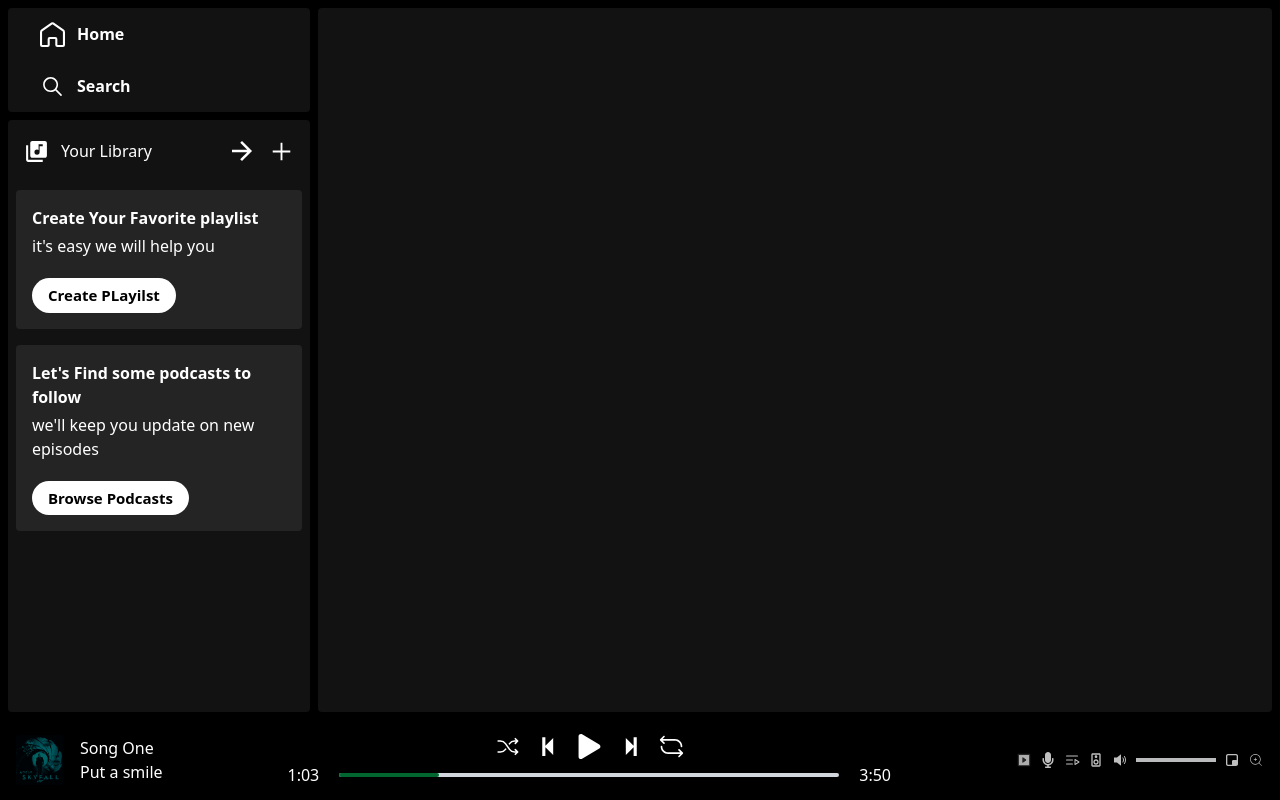
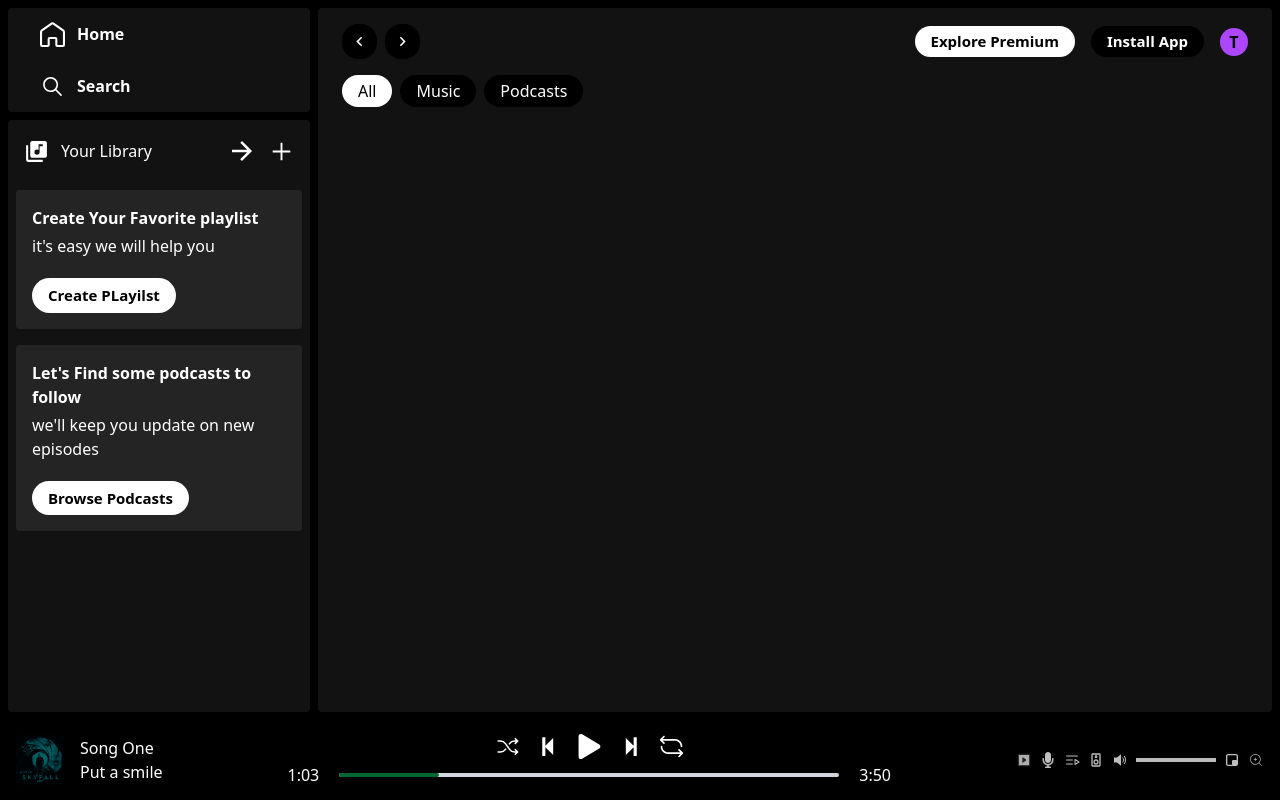
Before and after one commit to Tsedeniyagashaw/spotify-clone, a React (Vite) app: page /album/1 in a window 1280 px wide. Built offline with nearby package versions, Linux system fonts and the light colour scheme.

Commit message:
Add Album Item

```diff
--- a/src/components/Display.jsx
+++ b/src/components/Display.jsx
@@ -1,6 +1,7 @@
 import React from 'react'
 import { Route,Routes } from 'react-router-dom'
 import DisplayHome from './DisplayHome'
+import DisplayAlbum from './DisplayAlbum'
 
 const Display = () => {
   return (
@@ -8,6 +9,7 @@ const Display = () => {
     overflow-auto lg:w-[75%] lg:ml-0'>
       <Routes>
         <Route path='/'  element={<DisplayHome />}/>
+        <Route path='/album/:id'  element={<DisplayAlbum />}/>
 
       </Routes>
     </div>
--- /dev/null
+++ b/src/components/DisplayAlbum.jsx
@@ -0,0 +1,20 @@
+import React from 'react'
+import Navbar from './Navbar'
+import { useParams } from 'react-router-dom'
+import { albumsData } from '../assets/assets';
+
+const DisplayAlbum = () => {
+
+    const {id} = useParams();
+    const albumData = albumsData[id];
+  return (
+    <>
+      <Navbar />
+      <div className='mt-10 flex gap-8 flex-col md:flex-row md:items-end'>
+           <img src={albumData.img} alt="" />
+      </div>
+    </>
+  )
+}
+
+export default DisplayAlbum
```
